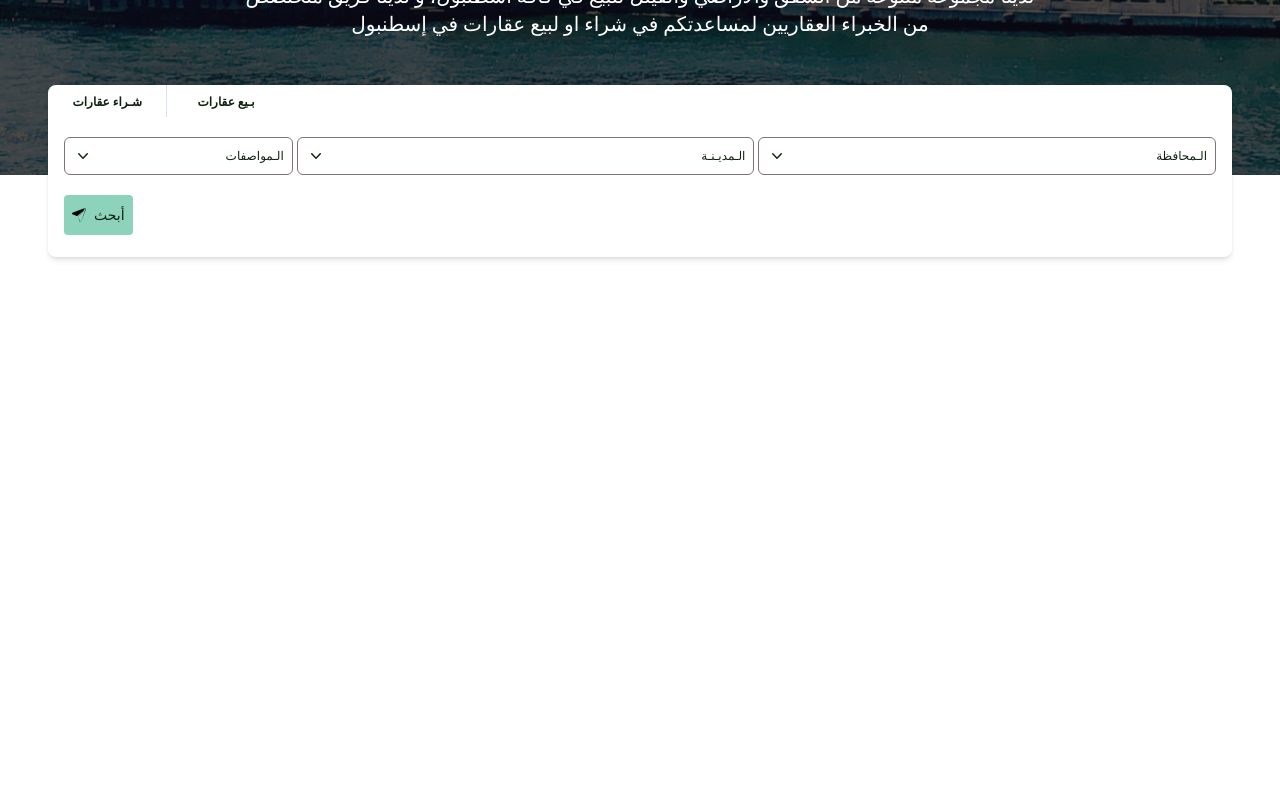
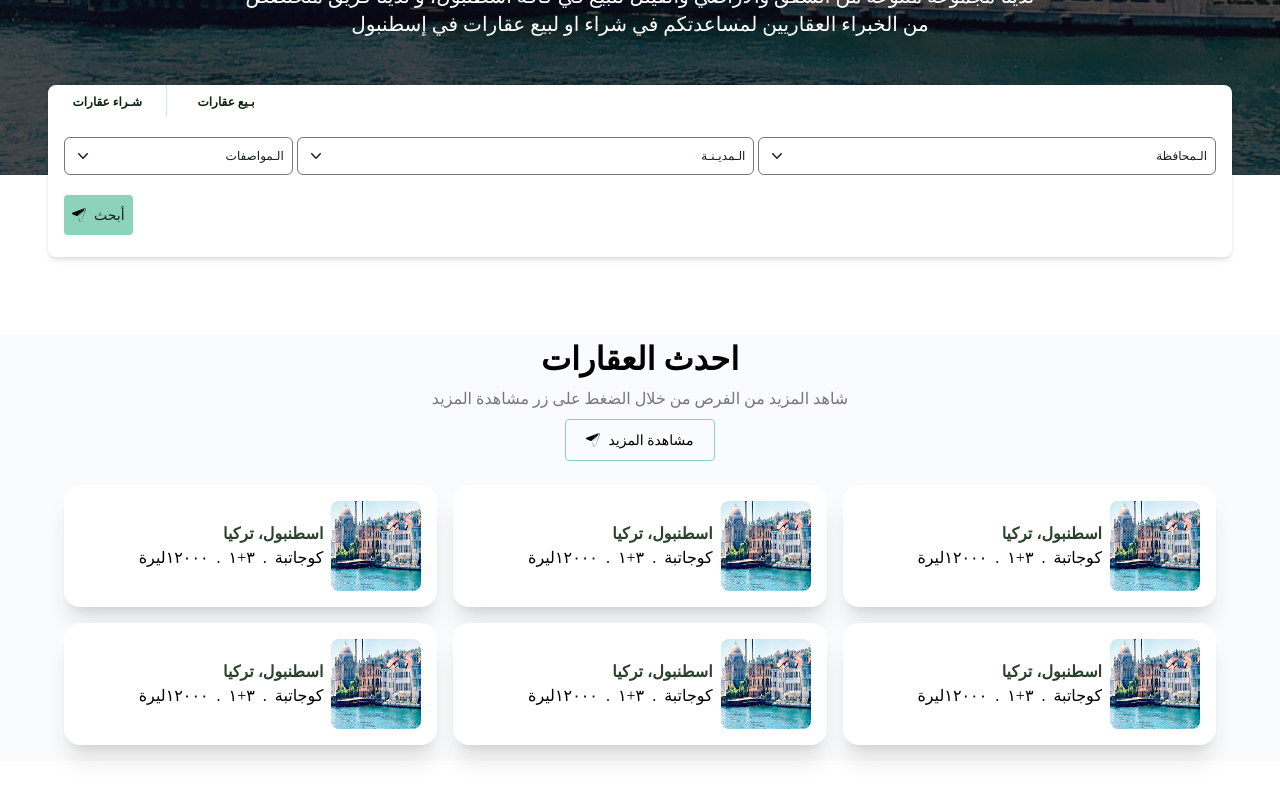
Before and after one commit to MayceAlazzawi/realstates-react-tailwind, a React (Create React App) app: page / in a window 1280 px wide. Shown: the part 426-1226 px from the top of the page. Before the commit the page ends 800 px from the top, so only its background shows below. Built offline with nearby package versions, Linux system fonts and the light colour scheme.

Commit message:
adding cards

```diff
--- a/src/App.tsx
+++ b/src/App.tsx
@@ -10,7 +10,7 @@ const App: FC = () => {
   return (
     <div className="App font-body  flex justify-center items-center  flex-col">
       <Hero />
-      {/* <Container /> */}
+      <Container />
     </div>
   );
 };
--- a/src/components/section2/Container.tsx
+++ b/src/components/section2/Container.tsx
@@ -10,41 +10,38 @@ export function Container(props: Props) {
     return "hi";
   };
   return (
-    <div className="m-40 w-full p-4 ">
-      <div className=" 1 flex flex-row justify-between items-center">
-        <div className=" px-8">
+    <div className="max-w-screen-xl px-4 mx-auto lg:px-12 w-full mt-[200px] md:m-40 bg-[#fafbfc]">
+      <div className="flex flex-row justify-between items-center flex-col">
+        <div className="bg-mintLight  px-8 flex justify-center items-center flex-col gap-1">
+          <h2 className="text-[32px] font-semibold ">احدث العقارات</h2>
+          <p className="text-[16px] font-[400] text-gray flex justify-center items-center text-center">
+            شاهد المزيد من الفرص من خلال الضغط على زر مشاهدة المزيد
+          </p>
+        </div>
+        <div className=" p-2 px-8">
           <Button
             bgBtn={"[#fff]"}
             textSize={"[14px]"}
             color={"darkGreen"}
             fontWeight={"[500]"}
-            border={"border"}
+            border={"border border-mint"}
             width={"[85px]"}
             m={" m-[0px]"}
             p={"p-[20px]"}
             children={"مشاهدة المزيد"}
             onClick={clickHandler}
             icon={Send}
-            other={"border border-mint "}
           />
         </div>
-        <div className="bg-mintLight text-right px-8">
-          <h2 className="text-[32px] font-semibold ">احدث العقارات</h2>{" "}
-          <p className="text-[16px] font-[400] text-gray ">
-            شاهد المزيد من الفرص من خلال الضغط على زر مشاهدة المزيد
-          </p>
-        </div>
       </div>
-      <div className=" grid grid-cols-3 gap-4 p-4">
-        <div className=" ">
-          <Card />
-        </div>
-        <div className=" ">
-          <Card />
-        </div>
-        <div className=" ">
-          <Card />
-        </div>
+      <div className=" grid grid-cols-2 gap-4 md:grid-cols-3  md:p-4">
+        <Card />
+        <Card />
+
+        <Card />
+        <Card />
+        <Card />
+        <Card />
       </div>
     </div>
   );
--- a/src/components/section2/card.tsx
+++ b/src/components/section2/card.tsx
@@ -6,42 +6,25 @@ export interface Props {}
 export const Card = (rops: Props) => {
   return (
     <div className="">
-      {/* <a
-        href="#"
-        className="flex flex-col justify-end items-center bg-white border border-gray-200 rounded-lg shadow md:flex-row  hover:bg-gray-100 dark:border-gray-700 dark:bg-gray-800 dark:hover:bg-gray-700 flex text-right h-[90px] p-[6px] max-w-max items-center"
-      >
-        <div className="w-full md:w-1/3 h-full md:m-2 md:mr-0 rounded-lg flex justify-center items-center">
+      <div className="flex  md:p-[16px] flex-col gap-2 md:flex-row items-center rounded-[16px] bg-[#fff] shadow-xl p-2 md:justify-right md:flex-row-reverse md:justify-start">
+        <div className="img">
           <img
-            className=" w-full rounded-lg h-full p-1 md:pr-0"
+            className="w-full h-[90px] md:w-[90px] md:h-[90px] rounded-lg  md:pr-0"
             src={Hero0}
             alt=""
           />
         </div>
-        <div className="flex flex-col justify-between ">
-          <h5 className="mb-2 text-[16px] mdt:text-[16px] font-semibold tracking-tight text-[#547e6f] dark:text-white">
+        <div className="bg-[#0000] text-center md:text-right">
+          <div className=" font-semibold text-[16px]  text-[#183118eb] dark:text-gray-400">
             اسطنبول، تركيا
-          </h5>
-          <p className="mb-3 font-light text-[14px] flex flex-col md:flex-row text-gray-700 dark:text-gray-400">
-            <span>كوجاتبة</span> <span>3 + 1</span>
-            <span> 1000000ليرة </span>
-          </p>
-        </div>
-      </a> */}
-      <div className="flex flex-col md:flex-row items-center rounded-lg shadow-lg p-2 md:justify-right md:flex-row-reverse md:justify-start">
-        <div className="img md:w-1/3">
-          <img
-            className=" w-full rounded-lg h-full p-1 md:pr-0"
-            src={Hero0}
-            alt=""
-          />
-        </div>
-        <div className="info flex flex-col text-right">
-          <h5 className=" text-[16px] mdt:text-[16px] font-semibold  tracking-tight  text-[#547e6f] dark:text-white">
-            اسطنبول، تركيا
-          </h5>
-          <p className="  font-light text-[14px] flex flex-col md:flex-row text-gray-700 dark:text-gray-400"></p>
-          <span>كوجاتبة</span> <span>3 + 1</span>
-          <span className=""> 1000000 ليرة</span>
+          </div>
+          <div className="2 flex md:gap-2 flex-col md:flex-row md:justify-between flex-col-reverse  ">
+            <span>١٢٠٠٠ليرة</span>
+            <span>. </span>
+            <span> ٣+١ </span>
+            <span>. </span>
+            <span>كوجاتبة </span>
+          </div>
         </div>
       </div>
     </div>
```
